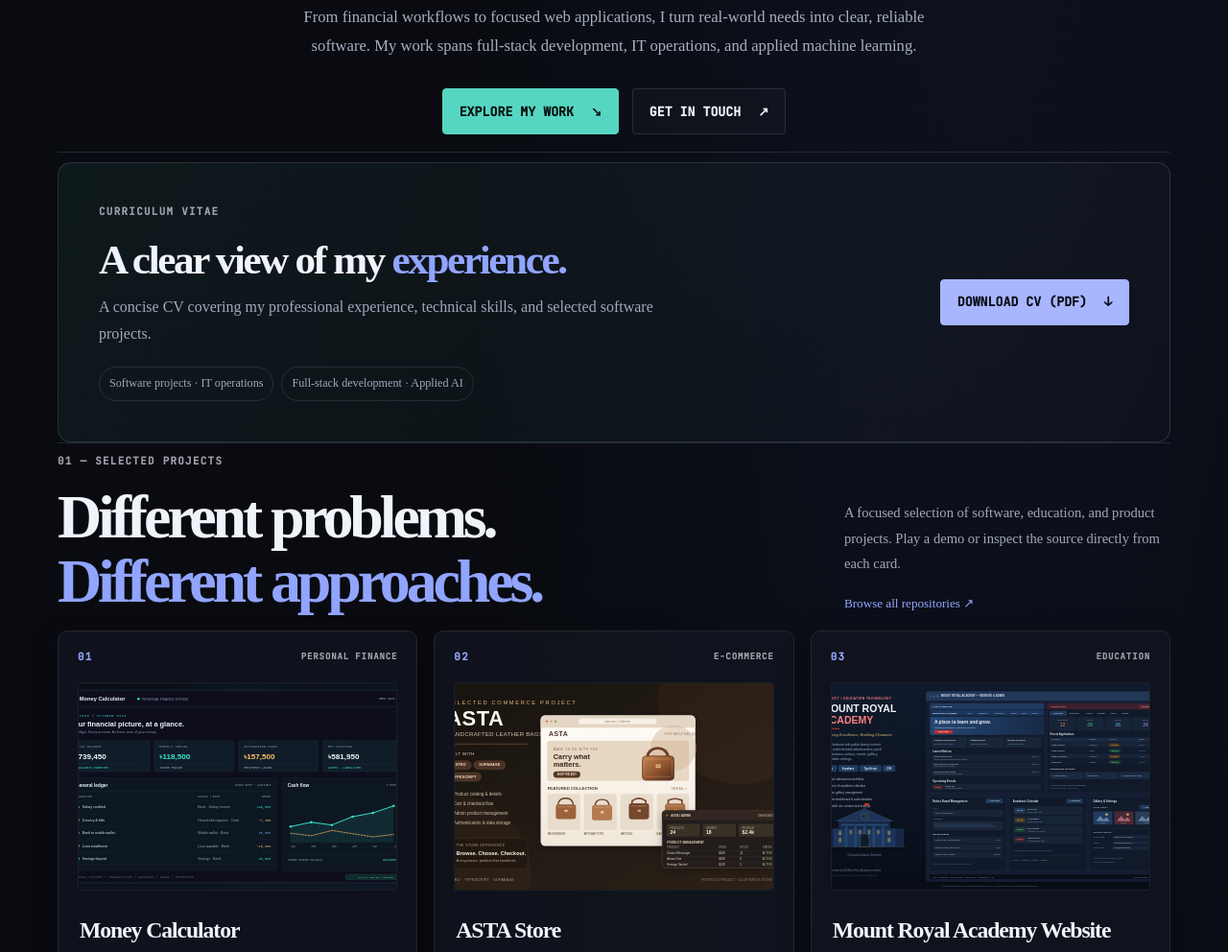
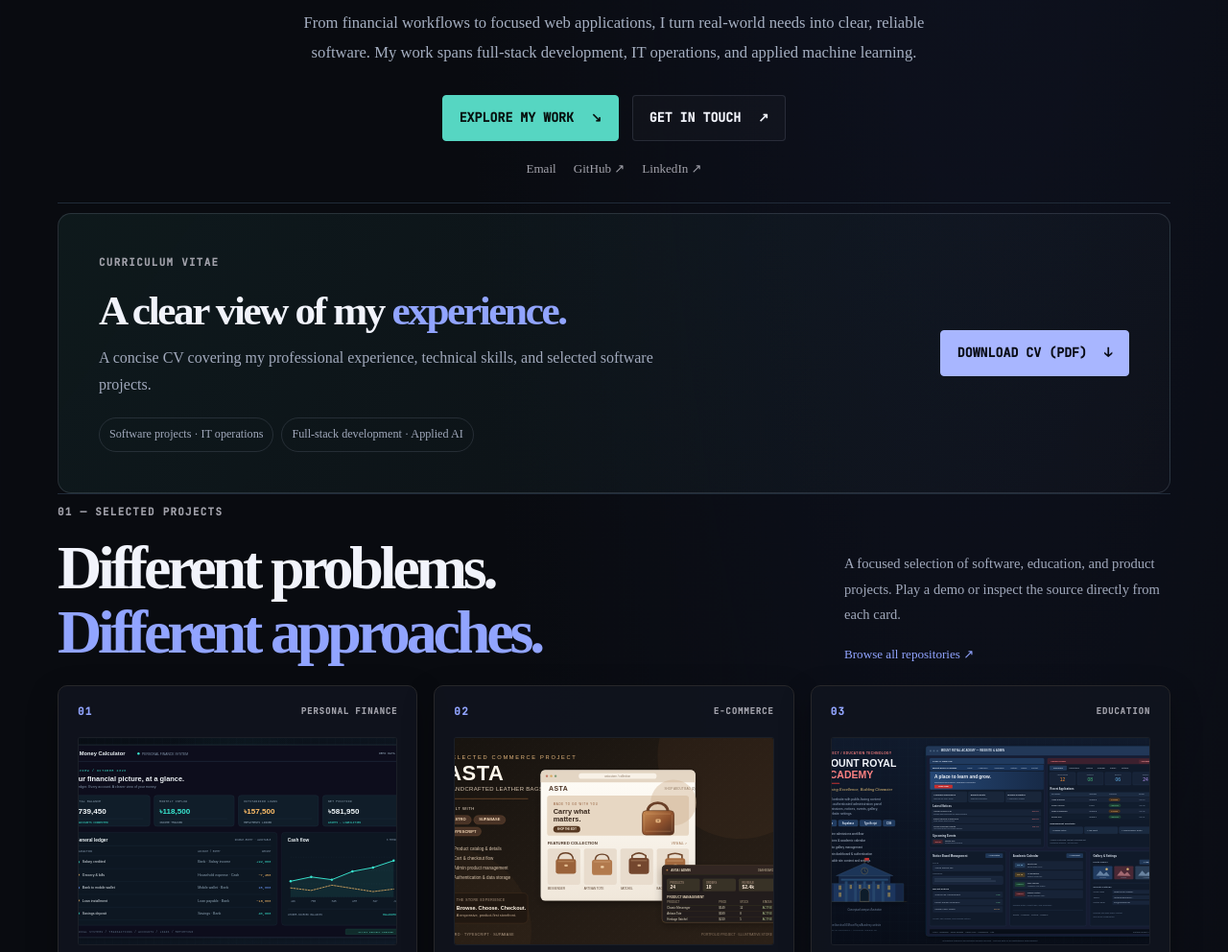
Before and after one commit to barshan94/portfolio, an Astro site: page / in a window 1280 px wide. Shown: the part 634-1626 px from the top of the page at 96% size. Built offline with nearby package versions, Linux system fonts and the light colour scheme; Astro itself is replaced by a stand-in of ours.

Commit message:
Polish homepage links, project selection, and section spacing

```diff
--- a/src/pages/index.astro
+++ b/src/pages/index.astro
@@ -10,7 +10,6 @@ const selectedProjectIds = [
   "money-calculator",
   "asta-store",
   "mount-royal-academy",
-  "keyword-research",
   "student-performance-dashboard",
   "digital-coaching-management",
   "999-national-emergency-service",
@@ -147,6 +146,16 @@ const getExperienceDate = (experience: any) =>
             Get in touch <span aria-hidden="true">↗</span>
           </a>
         </div>
+
+        <nav class="hero-quick-links" aria-label="Email and professional profiles">
+          {contact?.email && <a href={`mailto:${contact.email}`}>Email</a>}
+          {contact?.github && (
+            <a href={contact.github} target="_blank" rel="noopener noreferrer">GitHub ↗</a>
+          )}
+          {contact?.linkedin && (
+            <a href={contact.linkedin} target="_blank" rel="noopener noreferrer">LinkedIn ↗</a>
+          )}
+        </nav>
       </div>
     </section>
 
@@ -3506,3 +3515,50 @@ box-shadow: 0 0 8px rgba(86, 214, 194, 0.35);
     }
   }
 </style>
+
+
+<style is:global>
+  /* One consistent vertical rhythm; older legacy rules above are intentionally overridden. */
+  .portfolio-shell > .section-block {
+    padding-top: clamp(14px, 1.5vw, 22px) !important;
+    padding-bottom: 0 !important;
+    margin-top: 0 !important;
+    margin-bottom: 0 !important;
+  }
+  .portfolio-shell > .section-block .section-heading {
+    margin-bottom: clamp(16px, 1.7vw, 22px) !important;
+  }
+  .portfolio-shell > .hero.hero-editorial {
+    padding-top: clamp(38px, 4.5vw, 58px) !important;
+    padding-bottom: clamp(18px, 2vw, 26px) !important;
+  }
+  .portfolio-shell > .cv-download.section-block { padding-top: 0 !important; }
+  .portfolio-shell .hero-quick-links {
+    display: flex;
+    flex-wrap: wrap;
+    justify-content: center;
+    align-items: center;
+    gap: 18px;
+    margin-top: 18px;
+    font-size: .82rem;
+  }
+  .portfolio-shell .hero-quick-links a {
+    color: #aeb9ca;
+    text-decoration: none;
+    transition: color 180ms ease;
+  }
+  .portfolio-shell .hero-quick-links a:hover,
+  .portfolio-shell .hero-quick-links a:focus-visible {
+    color: #7ce5d2;
+  }
+  @media (max-width: 760px) {
+    .portfolio-shell > .section-block { padding-top: 18px !important; }
+    .portfolio-shell > .hero.hero-editorial {
+      padding-top: 34px !important;
+      padding-bottom: 18px !important;
+    }
+  }
+  @media (prefers-reduced-motion: reduce) {
+    .portfolio-shell .hero-quick-links a { transition: none; }
+  }
+</style>
```
